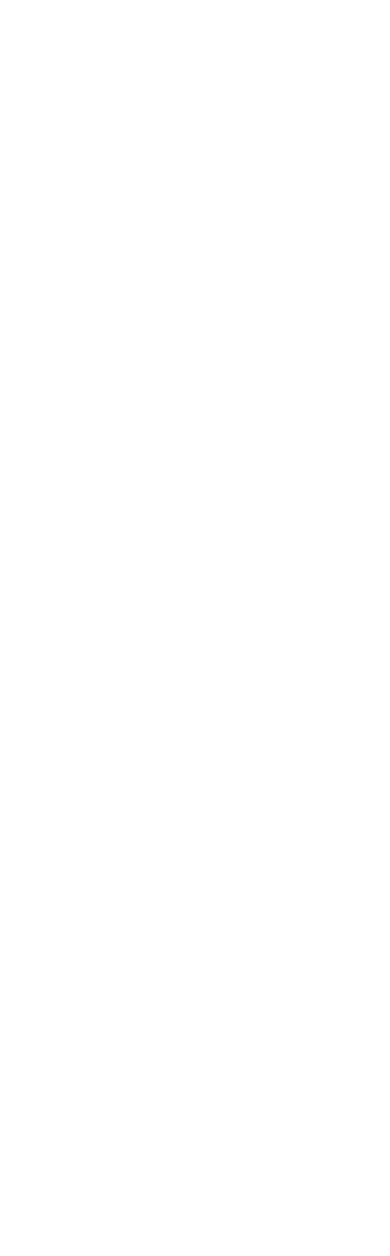
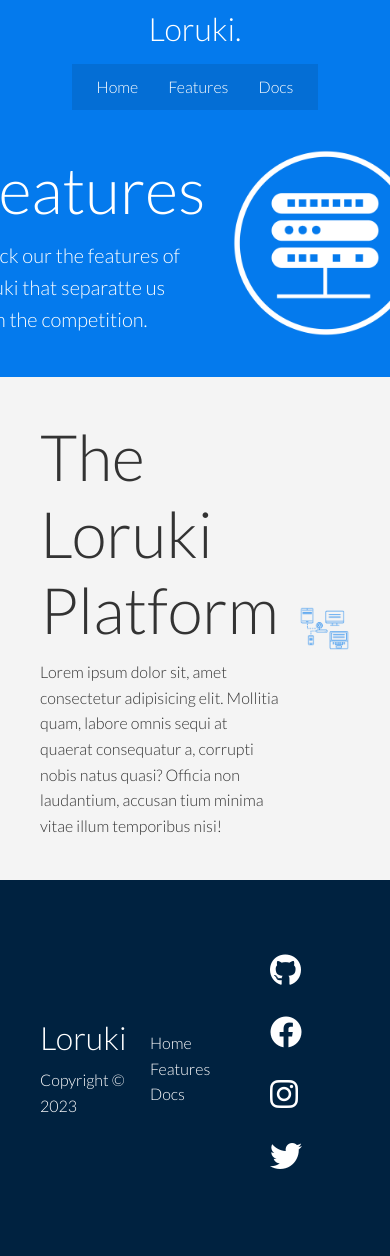
Before and after one commit to Shoktapus/lokuri, a plain HTML site: page features.html in a window 390 px wide. Before the commit the page ends 844 px from the top, so only its background shows below. Drawn offline with Linux system fonts and the light colour scheme.

Commit message:
Began work on the features.html page

```diff
--- a/css/style.css
+++ b/css/style.css
@@ -192,10 +192,18 @@
     transform: translateY(-15px);
 }
 
+/* Features */
+.features-head img {
+    width: 200px;
+    justify-self: flex-end;
+}
+
 /* Footer */
 .footer .social a {
     margin: 0 10px;
 }
+
+
 
 /* Tablets and Under */
 @media (max-width: 768px) {
@@ -207,7 +215,32 @@
     grid-template-columns: 1fr;
     grid-template-rows: 1fr;
 }
+
+.showcase {
+    height: auto;
 }
+
+.showcase-text {
+    text-align: center;
+    margin-top: 40px;
+}
+
+.showcase-form {
+    justify-self: center;
+    margin: auto;
+}
+
+.cli .grid > *:first-child {
+    grid-column: 1;
+    grid-row: 1;
+}
+
+.footer .social i {
+    padding: 10px 0;
+}
+}
+
+
 
 /* Mobile */
 @media (max-width: 500px) {
@@ -223,4 +256,8 @@
         padding: 10px;
         background-color: rgba(0, 0, 0, 0.1);
     }
+
+    .footer .social i {
+        margin-bottom: 10px;
+    }
 }
--- a/css/utilities.css
+++ b/css/utilities.css
@@ -109,9 +109,13 @@
 }
 
 /* Margin */
-
-.my-1 {             /* Adds a margin to the first h3 of the stats section. */
-    margin: 1rem 0; /* 1rem is equal to 16px unless otherwise specified. */
+ /* Adds a margin to the first h3 of the stats section. (It's supposed to but for some
+ reason it adds a huge margin to the right of the h3 element as well. To fix this I changed
+ the <h3 class="stats-heading text-center my-1"> in the stats section to <h3...y-1">
+ 1rem is equal to 16px unless otherwise specified. */
+.my-1 {
+    /* padding: 1rem 0; */
+    margin: 1rem 0;
 }
 
 .my-2 {
--- a/features.html
+++ b/features.html
@@ -0,0 +1,81 @@
+<!DOCTYPE html>
+<html lang="en">
+<head>
+    <meta charset="UTF-8">
+    <meta name="viewport" content="width=device-width, initial-scale=1.0">
+    <link rel="stylesheet" href="https://cdnjs.cloudflare.com/ajax/libs/font-awesome/6.4.0/css/all.min.css" integrity="sha512-iecdLmaskl7CVkqkXNQ/ZH/XLlvWZOJyj7Yy7tcenmpD1ypASozpmT/E0iPtmFIB46ZmdtAc9eNBvH0H/ZpiBw==" crossorigin="anonymous" referrerpolicy="no-referrer" />
+    <link rel="stylesheet" href="css/style.css">
+    <link rel="stylesheet" href="css/utilities.css">
+    <title>Loruki | Cloud Hosting for Everyone</title>
+</head>
+<body>
+
+    <!--Navbar-->
+    <div class="navbar">
+        <div class="container flex">
+            <h1 class="logo">Loruki.</h1>
+            <nav>
+                <ul>
+                    <li><a href="index.html">Home</a></li>
+                    <li><a href="features.html">Features</a></li>
+                    <li><a href="docs.html">Docs</a></li>
+                </ul>
+            </nav>
+        </div>
+    </div>
+
+    <!-- Head -->
+    <section class="features-head bg-primary py-3">
+        <div class="container grid">
+            <div>
+                <h1 class="xl">Features</h1>
+                <p class="lead">
+                    Check our the features of Loruki that separatte us from
+                    the competition.
+                </p>
+            </div>
+            <img src="Images/server.png" alt="">
+        </div>
+    </section>
+
+    <!-- Sub Head -->
+    <section class="features-sub-head bg-light py-3">
+        <div class="container grid">
+            <div>
+                <h1 class="xl">The Loruki Platform</h1>
+                <p class="head">
+                    <!-- lorem is an Emmet Abbreviation in VS Code. Typing lorem30 will provide 30 lorum ipsum characters. Typing lorem(any number) provides the number of characters.-->
+                    Lorem ipsum dolor sit, amet consectetur adipisicing elit.
+                    Mollitia quam, labore omnis sequi at quaerat consequatur a,
+                    corrupti nobis natus quasi? Officia non laudantium, accusan
+                    tium minima vitae illum temporibus nisi!
+                </p>
+            </div>
+            <img src="Images/server2.png" alt="">
+        </div>
+    </section>
+
+    <!-- Footer -->
+    <footer class="footer bg-dark py-5">
+        <div class="container grid grid-3">
+            <div>
+                <h1>Loruki</h1>
+                <p>Copyright &copy; 2023</p>
+            </div>
+                <nav>
+                    <ul>
+                        <li><a href="index.html">Home</a></li>
+                        <li><a href="features.html">Features</a></li>
+                        <li><a href="docs.html">Docs</a></li>
+                    </ul>
+                </nav>
+                <div class="social">
+                    <a href="#"><i class="fab fa-github fa-2x"></i></a>
+                    <a href="#"><i class="fab fa-facebook fa-2x"></i></a>
+                    <a href="#"><i class="fab fa-instagram fa-2x"></i></a>
+                    <a href="#"><i class="fab fa-twitter fa-2x"></i></a>
+                </div>
+        </div>
+    </footer>
+</body>
+</html>
```
Also changed, not shown: index.html (+1 -1 lines).
